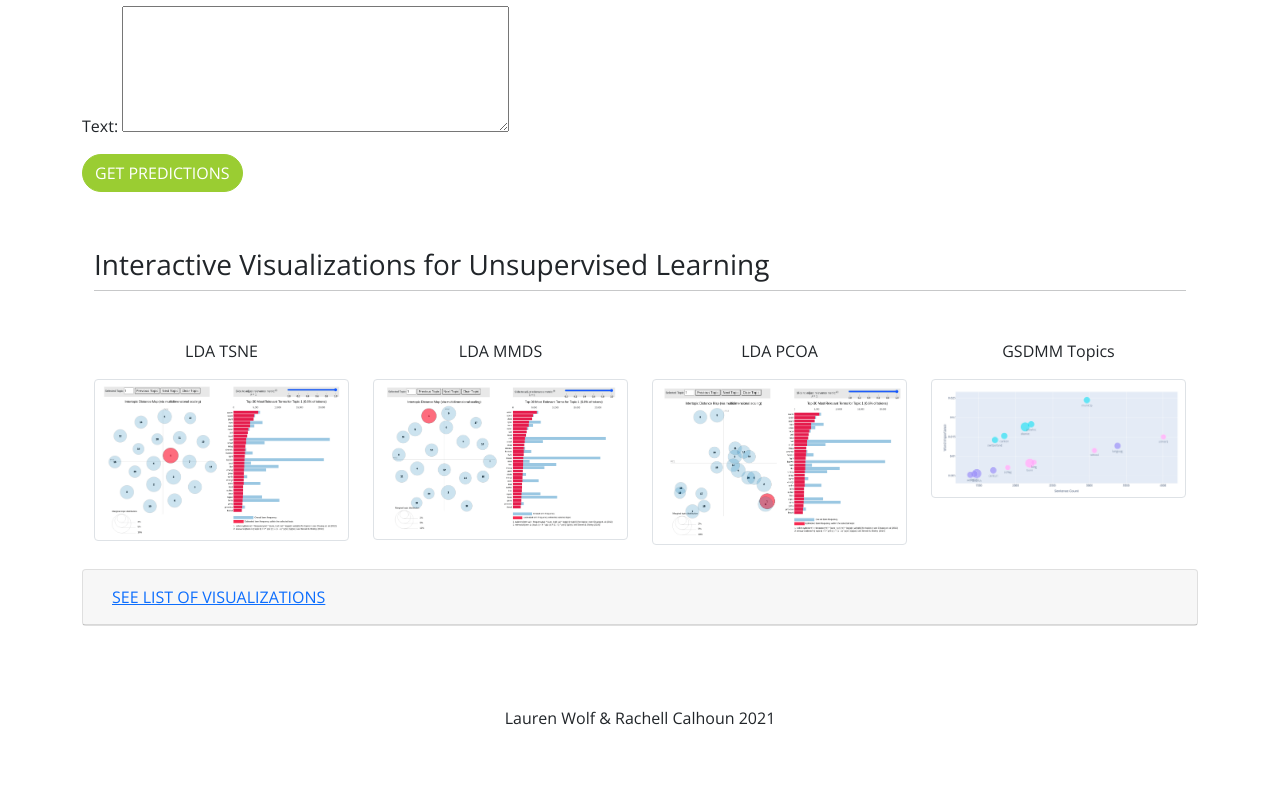
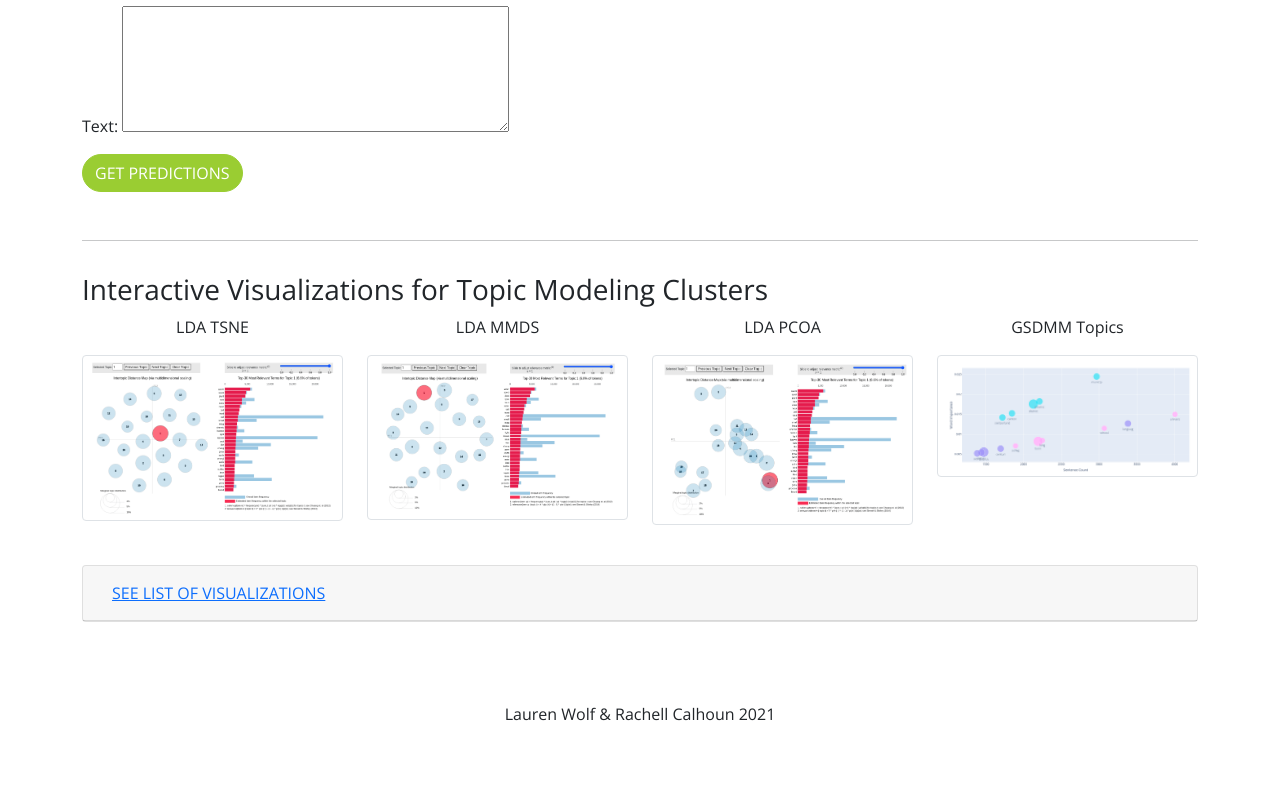
Before and after one commit to RachellCalhoun/text-prediction-app, a Django app: page /unsupervised/ in a window 1280 px wide. Shown: the part 781-1567 px from the top of the page. After the commit the page ends 1502 px from the top, so only its background shows below. Run offline with Django 3.2, Linux system fonts and the light colour scheme.

Commit message:
update wording

```diff
--- a/textprediction/predict/templates/predict/_gallery.html
+++ b/textprediction/predict/templates/predict/_gallery.html
@@ -1,11 +1,10 @@
 
 <!-- Page Content -->
 {% load static %}
-<div class="container">
+<hr>
+<div class="py-3">
 
-    <h3 class="fw-light text-center text-lg-start mt-4 mb-0">Interactive Visualizations for Unsupervised Learning</h3>
-
-    <hr class="mt-2 mb-5">
+    <h3 class="">Interactive Visualizations for Topic Modeling Clusters</h3>
 
     <div class="row text-center text-lg-start">
 
```
Also changed, not shown: textprediction/predict/templates/predict/supervised.html (+5 -3 lines).
